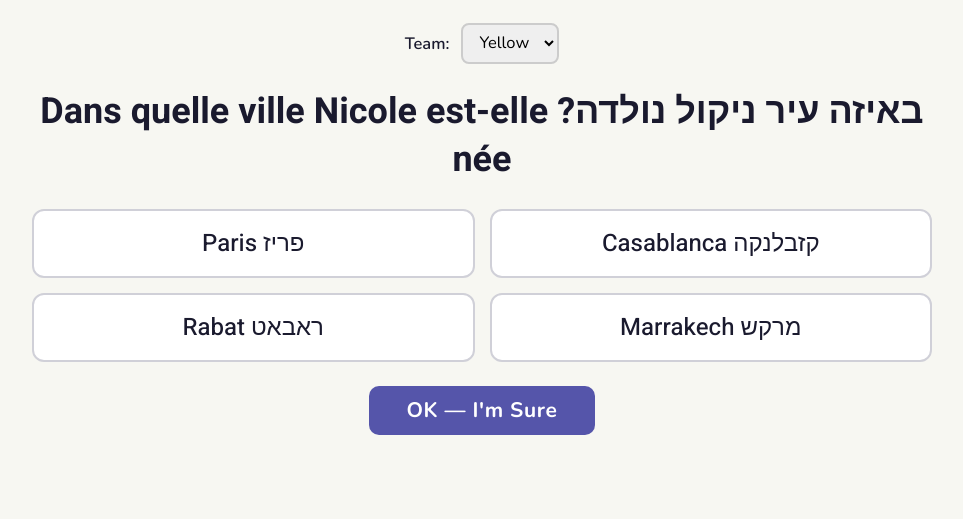
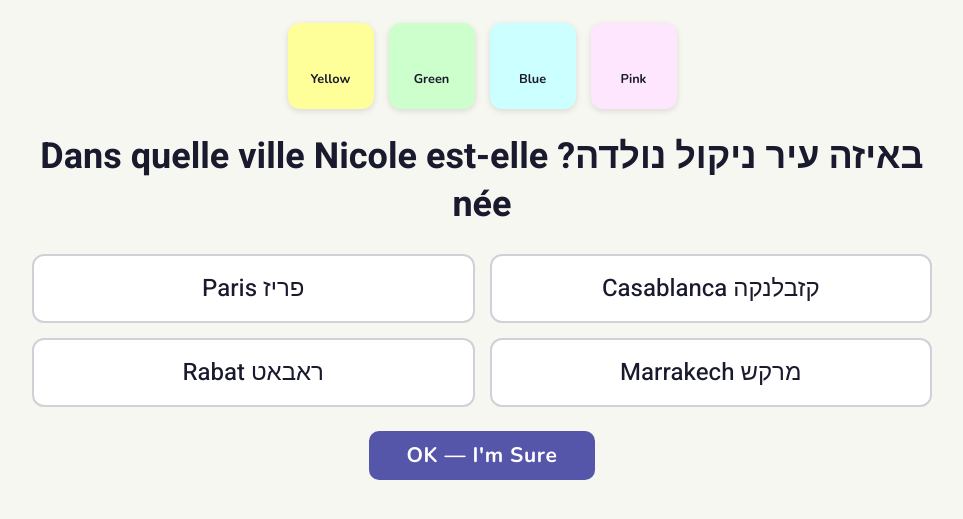
Before and after one commit to matantsour/panel_attack_project, a Django app: page /panel_attack/1/ in a window 1280 px wide. Shown: the part 48-567 px from the top of the page, without its empty margins (158-1121 px from the left). Run offline with Django 4.2, Linux system fonts and the light colour scheme; data comes from the database, SQL or seed files in the repository; both versions use the stored data as it was after the commit.

Commit message:
design 2

```diff
--- a/panel_attack/templates/panel_detail.html
+++ b/panel_attack/templates/panel_detail.html
@@ -5,14 +5,35 @@
     {% csrf_token %}
     <input type="hidden" id="id_panel_id" name="panel_id" value="{{ panel.id }}">
 
-    <div class="color-selector-row">
-        <label for="id_color">Team:</label>
-        <select class="color-select" id="id_color" name="color">
-            <option value="#ffff99">Yellow</option>
-            <option value="#ccffcc">Green</option>
-            <option value="#ccffff">Blue</option>
-            <option value="#ffe6ff">Pink</option>
-        </select>
+    <div class="team-selector">
+        <label class="team-tile">
+            <input type="radio" name="color" value="#ffff99" required>
+            <span class="team-tile-inner" style="background-color: #ffff99;">
+                <span class="team-check">✓</span>
+                <span class="team-label">Yellow</span>
+            </span>
+        </label>
+        <label class="team-tile">
+            <input type="radio" name="color" value="#ccffcc" required>
+            <span class="team-tile-inner" style="background-color: #ccffcc;">
+                <span class="team-check">✓</span>
+                <span class="team-label">Green</span>
+            </span>
+        </label>
+        <label class="team-tile">
+            <input type="radio" name="color" value="#ccffff" required>
+            <span class="team-tile-inner" style="background-color: #ccffff;">
+                <span class="team-check">✓</span>
+                <span class="team-label">Blue</span>
+            </span>
+        </label>
+        <label class="team-tile">
+            <input type="radio" name="color" value="#ffe6ff" required>
+            <span class="team-tile-inner" style="background-color: #ffe6ff;">
+                <span class="team-check">✓</span>
+                <span class="team-label">Pink</span>
+            </span>
+        </label>
     </div>
 
     {% if panel.image %}
--- a/static/style.css
+++ b/static/style.css
@@ -109,25 +109,63 @@ body {
     padding: 0 1rem;
 }
 
-/* Color selector */
-.color-selector-row {
+/* Team color tiles */
+.team-selector {
     display: flex;
-    align-items: center;
-    gap: 0.8rem;
+    gap: 1rem;
 }
 
-.color-selector-row label {
-    font-size: 1.1rem;
-    font-weight: 600;
+.team-tile input[type="radio"] {
+    position: absolute;
+    opacity: 0;
+    width: 0;
+    height: 0;
 }
 
-.color-select {
+.team-tile-inner {
+    display: flex;
+    flex-direction: column;
+    align-items: center;
+    justify-content: center;
+    width: 80px;
+    height: 80px;
+    border-radius: 12px;
+    border: 3px solid transparent;
+    cursor: pointer;
+    transition: border-color 0.15s, transform 0.12s, box-shadow 0.15s;
+    box-shadow: 0 2px 6px rgba(0,0,0,0.12);
+    gap: 0.2rem;
+}
+
+.team-tile-inner:hover {
+    transform: scale(1.06);
+    box-shadow: 0 4px 12px rgba(0,0,0,0.2);
+}
+
+.team-tile:has(input:checked) .team-tile-inner {
+    border-color: #333;
+    box-shadow: 0 0 0 3px rgba(0,0,0,0.25);
+    transform: scale(1.08);
+}
+
+.team-check {
+    font-size: 1.6rem;
+    font-weight: 700;
+    color: #1a1a2e;
+    opacity: 0;
+    transition: opacity 0.15s;
+    line-height: 1;
+}
+
+.team-tile:has(input:checked) .team-check {
+    opacity: 1;
+}
+
+.team-label {
     font-family: 'Nunito', sans-serif;
-    font-size: 1.1rem;
-    padding: 0.4rem 0.8rem;
-    border: 2px solid #ccc;
-    border-radius: 8px;
-    cursor: pointer;
+    font-size: 0.85rem;
+    font-weight: 700;
+    color: #1a1a2e;
 }
 
 /* Optional image */
```
Also changed, not shown: db.sqlite3.
